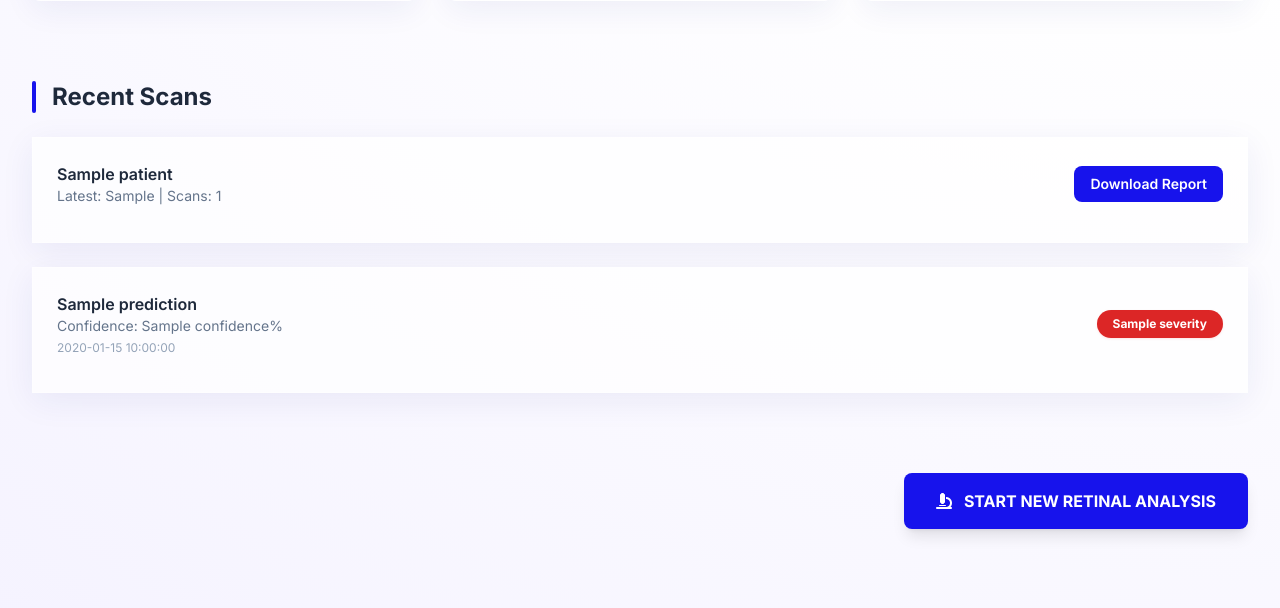
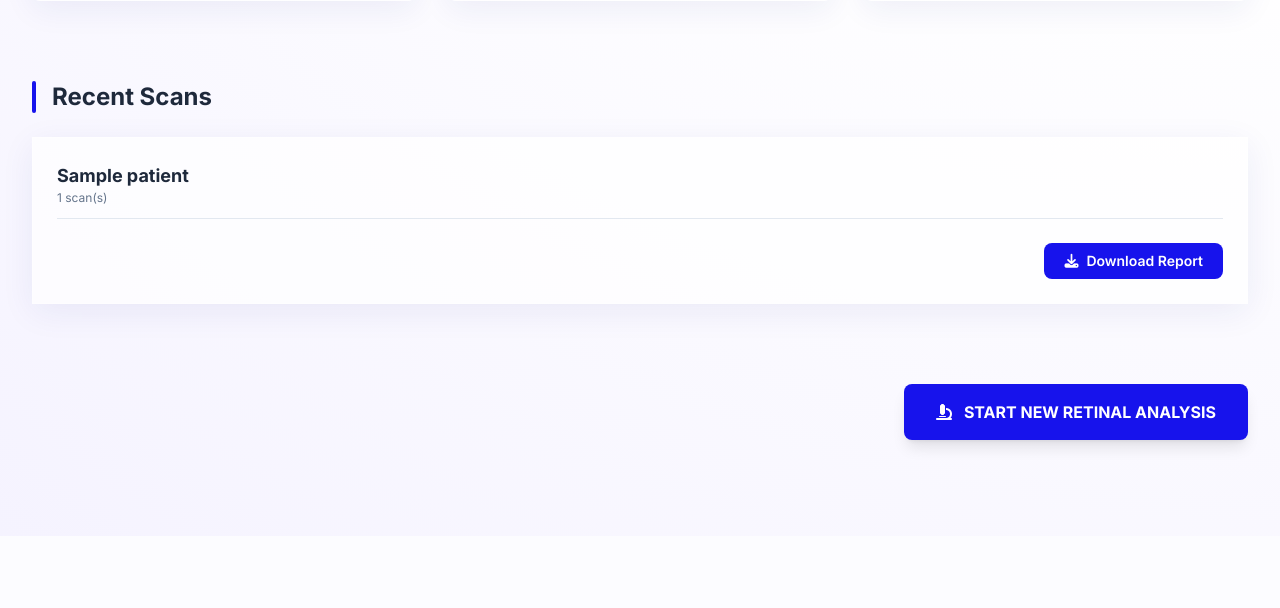
Before and after one commit to Nihar0001/dr_hybrid_project, a Flask app: template dr_hybrid_project/app/templates/dashboard.html in a window 1280 px wide. Shown: the part 1153-1761 px from the top of the page. After the commit the page ends 1603 px from the top, so only its background shows below. Run offline with Flask 3, Linux system fonts and the light colour scheme; the template is opened without the code that fills it: most values are stand-ins (such as "Sample title", 1, 10 or a date in 2020); some libraries are stand-ins or nearby versions.

Commit message:
Merge patient summaries and scan history into unified section with proper alignment

```diff
--- a/dr_hybrid_project/app/templates/dashboard.html
+++ b/dr_hybrid_project/app/templates/dashboard.html
@@ -503,7 +503,7 @@
         </div>
       </section>
 
-      <!-- 🗂 Scan History -->
+      <!-- 🗂 Unified Scan History & Patient Reports -->
       <section class="mb-20">
         <div class="flex items-center gap-4 mb-6">
           <div class="h-8 w-1 bg-brand rounded-full"></div>
@@ -512,55 +512,34 @@
           </h2>
         </div>
 
+        <div class="glass-card p-6">
           {% if patient_summaries and patient_summaries|length > 0 %}
-        <div class="glass-card p-6 mb-6">
-          <div class="space-y-4">
             {% for patient in patient_summaries %}
-            <div class="flex justify-between items-center border-b pb-3 last:border-none">
+              <div class="mb-6 last:mb-0">
+                <!-- Patient Header -->
+                <div class="flex items-center justify-between mb-4 pb-3 border-b border-slate-200 dark:border-gray-700">
                   <div>
-                <div class="font-semibold text-slate-800 dark:text-white">{{ patient.name }}</div>
-                <div class="text-sm text-slate-500 dark:text-gray-400">
-                  Latest: {{ patient.latest_result }} | Scans: {{ patient.scan_count }}
-                </div>
-              </div>
-              <a
-                href="{{ url_for('download_report', patient_name=patient.name) }}"
-                class="bg-brand text-white px-4 py-2 rounded-eight text-sm font-semibold hover:shadow-lg transition-all inline-block"
-              >
-                Download Report
-              </a>
-            </div>
-            {% endfor %}
-          </div>
-        </div>
-        {% endif %}
-
-        <div class="glass-card p-6">
-          {% if history and history|length > 0 %}
-          <div class="space-y-4">
-            {% for scan in history %}
-            <div
-              class="flex justify-between items-center border-b pb-3 last:border-none"
-            >
-              <!-- Left -->
-              <div>
-                <div class="font-semibold text-slate-800 dark:text-white">
-                  {{ scan.prediction }}
-                </div>
-                <div class="text-sm text-slate-500 dark:text-gray-400">
-                  Confidence: {{ scan.confidence }}%
-                </div>
-                <div class="text-xs text-slate-400 dark:text-gray-500 mt-1">
-                  {{ scan.timestamp if scan.timestamp else "Recently" }}
+                    <h3 class="font-bold text-lg text-slate-800 dark:text-white">{{ patient.name }}</h3>
+                    <p class="text-xs text-slate-500 dark:text-gray-400">{{ patient.scan_count }} scan(s)</p>
                   </div>
                 </div>
 
-              <!-- Right -->
-              <div class="flex gap-4 items-center">
-                <!-- Severity Badge (The Glowing Cell) -->
+                <!-- Patient Scans -->
+                <div class="space-y-2 mb-4 ml-2">
+                  {% set patient_scans = history | selectattr('patient_name', 'equalto', patient.name) | list %}
+                  {% for scan in patient_scans %}
+                    <div class="flex justify-between items-center py-2 px-3 bg-slate-50 dark:bg-slate-900/30 rounded-md">
+                      <div class="flex-1">
+                        <div class="text-sm font-semibold text-slate-800 dark:text-white">
+                          {{ scan.prediction }}
+                        </div>
+                        <div class="text-xs text-slate-500 dark:text-gray-400 mt-1">
+                          Confidence: {{ scan.confidence }}% | {{ scan.timestamp if scan.timestamp else "Recently" }}
+                        </div>
+                      </div>
                       <span
-                  class="px-4 py-1.5 rounded-full text-xs font-bold shadow-sm transition-all
-                  {% if scan.severity == 'Healthy' %} bg-green-100 text-green-700 border border-green-200
+                        class="ml-3 px-3 py-1 rounded-full text-xs font-bold shadow-sm whitespace-nowrap
+                        {% if scan.severity == 'Healthy' or scan.severity == 'None' %} bg-green-100 text-green-700 border border-green-200
                         {% elif scan.severity == 'Mild' %} bg-yellow-100 text-yellow-700 border border-yellow-200
                         {% elif scan.severity == 'Moderate' %} bg-orange-100 text-orange-700 border border-orange-200
                         {% else %} bg-red-600 text-white shadow-red-200/50 {% endif %}"
@@ -568,12 +547,24 @@
                         {{ scan.severity }}
                       </span>
                     </div>
+                  {% endfor %}
+                </div>
+
+                <!-- Download Button -->
+                <div class="flex justify-end pt-2">
+                  <a
+                    href="{{ url_for('download_report', patient_name=patient.name) }}"
+                    class="bg-brand text-white px-5 py-2 rounded-eight text-sm font-semibold hover:shadow-lg transition-all inline-block"
+                  >
+                    <i class="fas fa-download mr-2"></i>Download Report
+                  </a>
+                </div>
               </div>
             {% endfor %}
-          </div>
           {% else %}
-          <div class="text-center text-slate-400 dark:text-gray-500">
-            No scan history yet. Start by analyzing a retina image.
+            <div class="text-center py-8 text-slate-400 dark:text-gray-500">
+              <i class="fas fa-inbox text-3xl mb-2 opacity-50"></i>
+              <p>No scan history yet. Start by analyzing a retina image.</p>
             </div>
           {% endif %}
         </div>
```
Lines whose indentation alone changed are shown as unchanged.
